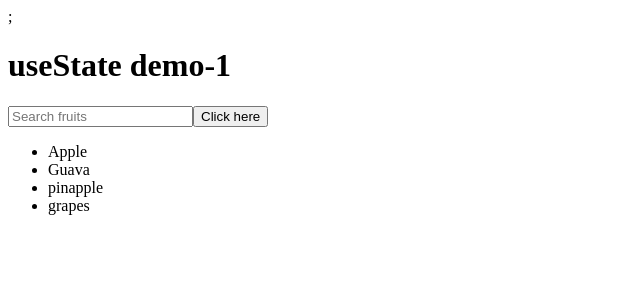
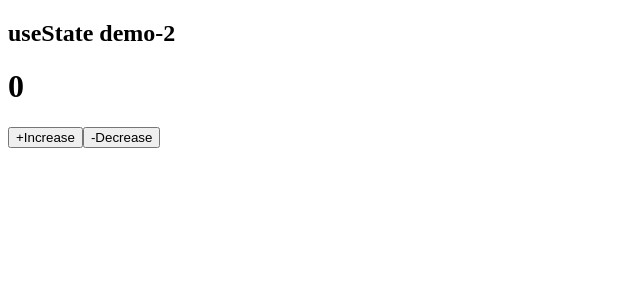
Before and after one commit to saurav-95-dev/React-Redux-CRUD, a React (Vite) app: page / in a window 1280 px wide. Shown: the top 300 px of the page, without its empty margins (0-640 px from the left). Built offline with nearby package versions, Linux system fonts and the light colour scheme.

Commit message:
useState on integers Demo-2

```diff
--- a/src/App.jsx
+++ b/src/App.jsx
@@ -1,42 +1,28 @@
-import { useState } from "react";
+import { useState } from "react"
 
 
-export default function(){
 
-  const [ingredients , setIngredients] = useState(["Apple" , "Guava" , "pinapple" , "grapes"]);
+export default function App(){
 
-  const handleClick=(event)=>{
-     console.log("Handle click function is running...!");
-     event.preventDefault();
-     const formData  = new FormData(event.currentTarget);
-     const newItem  = formData.get("new-item");
-     console.log(newItem);
-     setIngredients((prev)=>{
-        return [...prev , newItem];
-     })
+   const [count , setCount] = useState(0);
 
-  }
+   const increaseValue=()=>{
+       setCount((prev)=>{
+          return prev + 1;
+       })
+   }
 
-  return(
-    <>
-    {console.log("return of app component is running..!")};
-    {console.log(ingredients)}
-    <h1>useState demo-1</h1>
-    <main>
-      <form onSubmit={handleClick}>
-        <input type="text" placeholder="Search fruits" name="new-item" />
-        <button>Click here</button>
-      </form>
-      <ul>
-        {
-          ingredients.map((ingredient , index)=>{
-            return <li key={index}>{ingredient}</li>
-          })
-        }
-      </ul>
-    </main>
-    </>
-
-  )
-
+   const decreaseValue=()=>{
+      setCount((prev)=>{
+        return prev-1;
+      })
+   }
+   return(
+       <>
+       <h2>useState demo-2</h2>
+       <h1>{count}</h1>
+       <button onClick={increaseValue}>+Increase</button>
+       <button onClick = {decreaseValue}>-Decrease</button>
+       </>
+   )
 }
```
